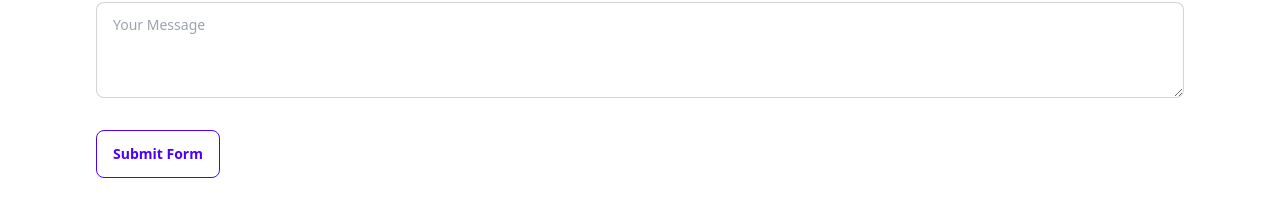
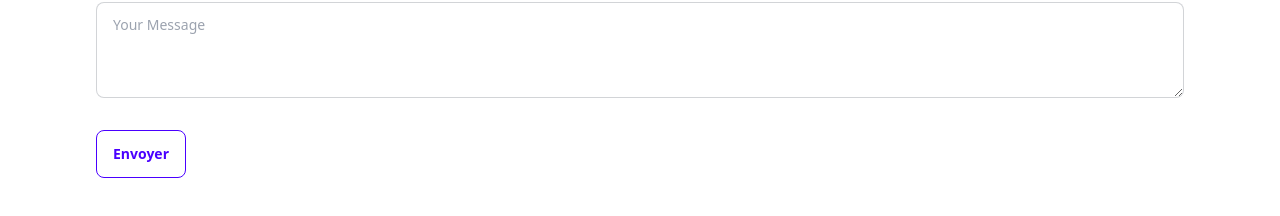
Before and after one commit to JConan/jconan.github.io, a SvelteKit app: page /contact in a window 1280 px wide. Shown: the part 342-558 px from the top of the page. Built offline with nearby package versions, Linux system fonts and the light colour scheme.

Commit message:
fix button label

```diff
--- a/src/routes/contact/+page.svelte
+++ b/src/routes/contact/+page.svelte
@@ -52,7 +52,7 @@
 		></textarea>
 	</label>
 
-	<button type="submit" class="btn btn-outline btn-primary mt-4">Submit Form</button>
+	<button type="submit" class="btn btn-outline btn-primary mt-4">Envoyer</button>
 </form>
 
 <style lang="postcss">
```
